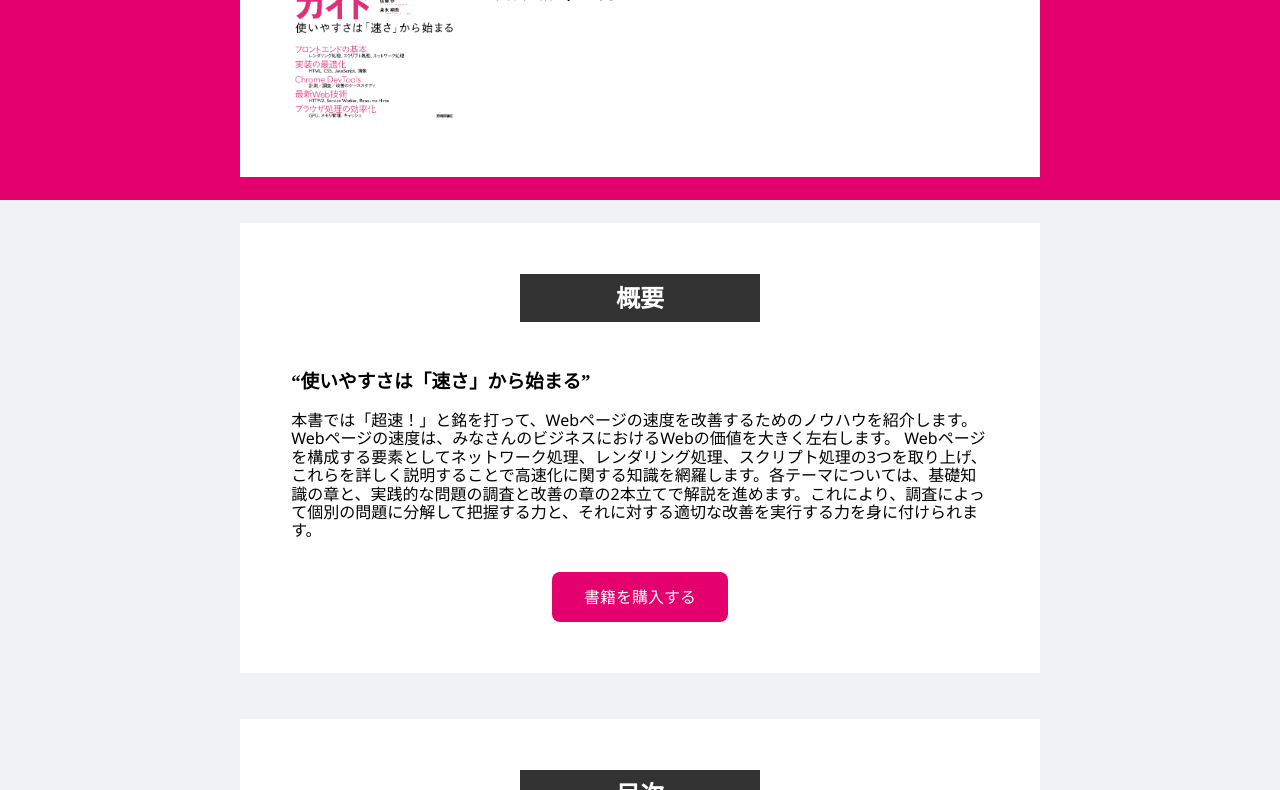
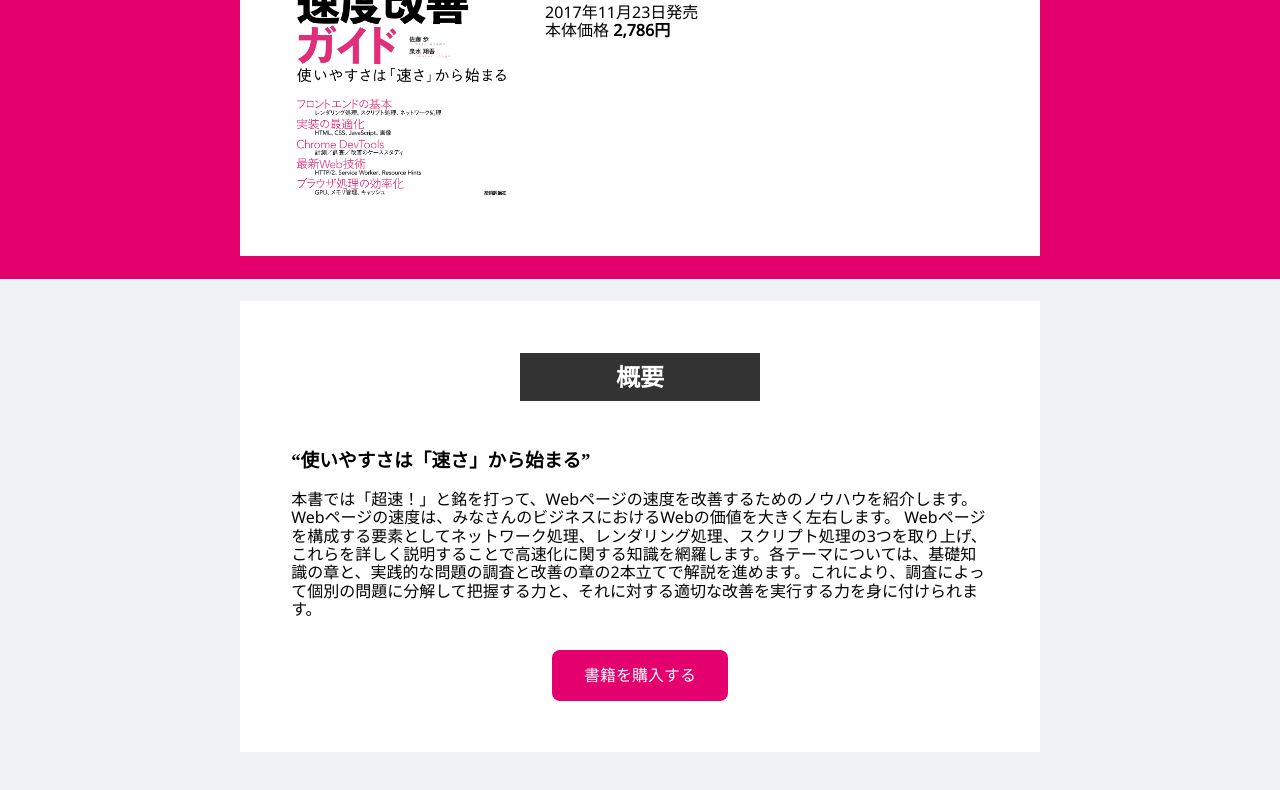
Before and after one commit to 1000ch/webperf.guide, a plain HTML site: page index.html in a window 1280 px wide. Shown: the part 260-1050 px from the top of the page. Drawn offline with nearby package versions, Linux system fonts and the light colour scheme.

Commit message:
Tweak media style

```diff
--- a/css/media.css
+++ b/css/media.css
@@ -7,7 +7,8 @@
 }
 
 .Media__Image {
-  width: 25%;
+  align-self: center;
+  width: 33%;
 }
 
 .Media__Image img {
@@ -15,6 +16,6 @@
 }
 
 .Media__Text {
-  width: 75%;
+  width: 66%;
   padding-left: 2em;
 }
```
